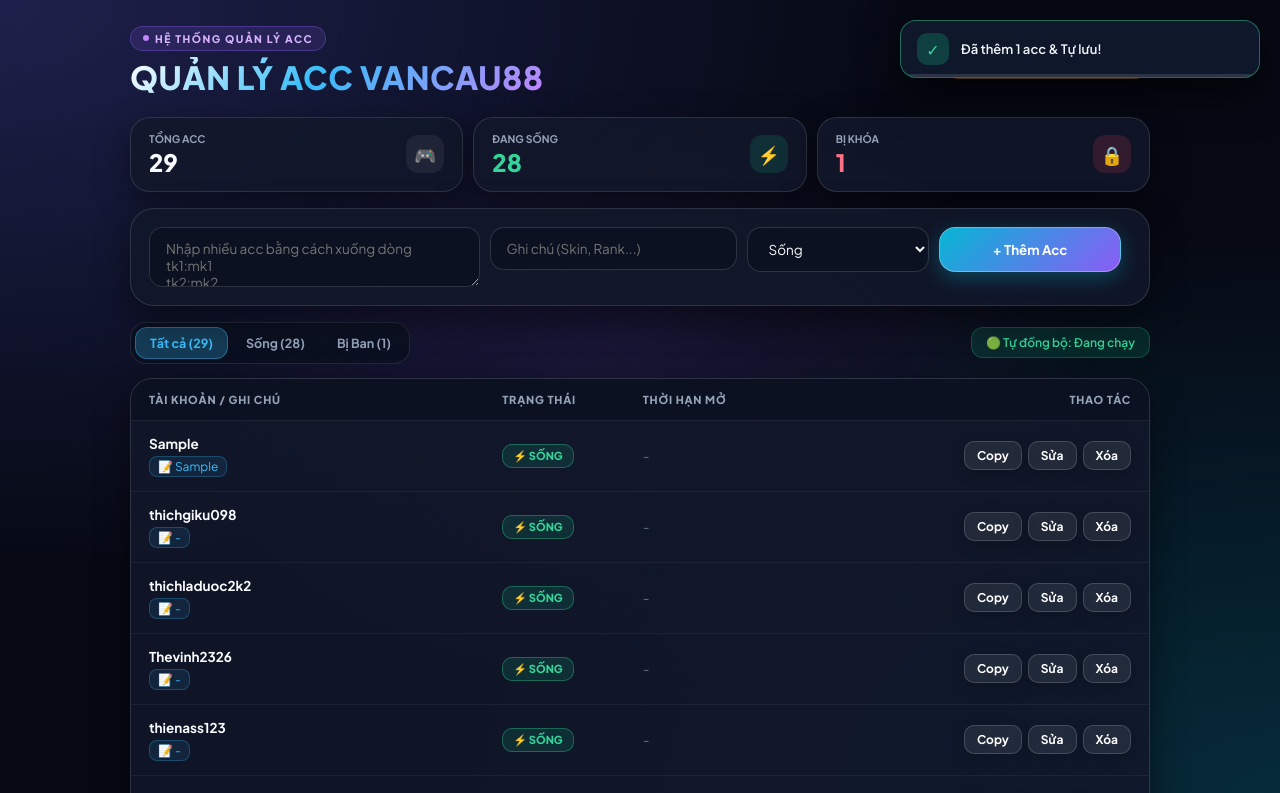
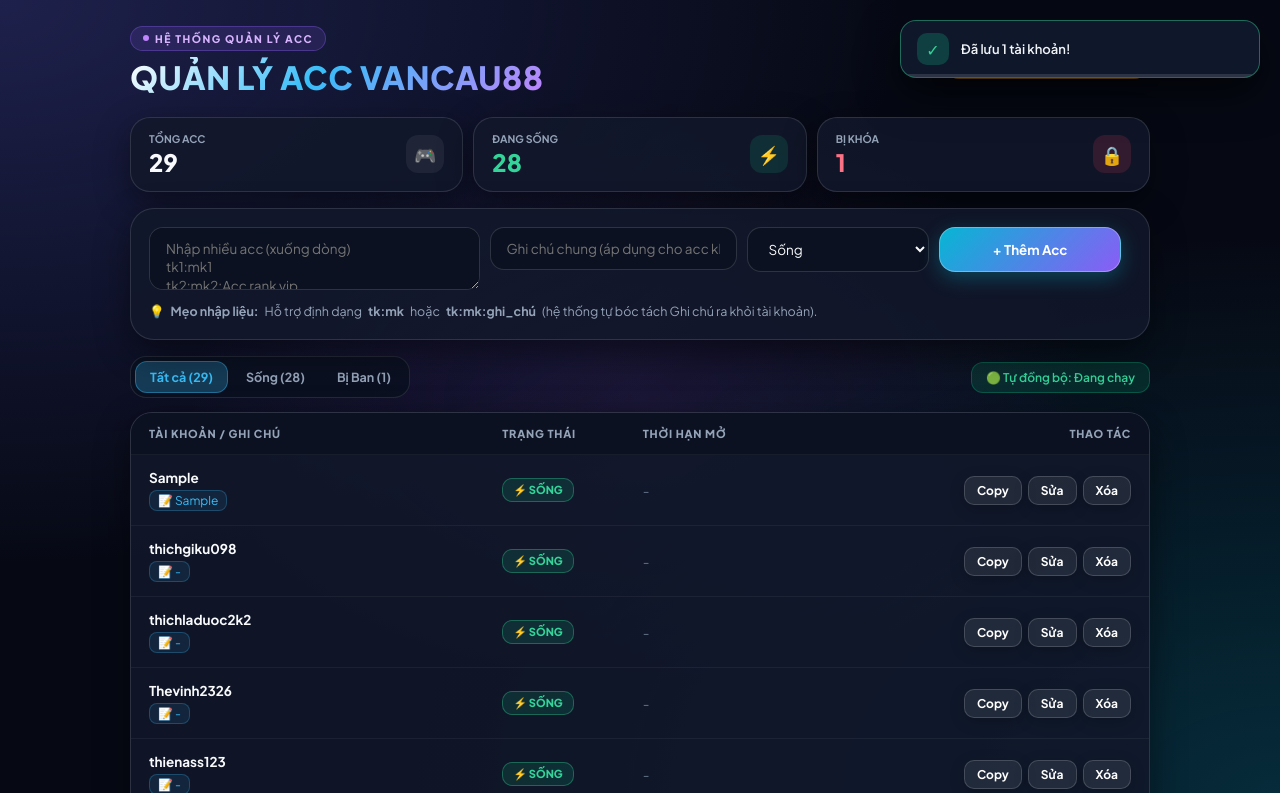
Before and after one commit to dusi146/lq, a plain HTML site: page index.html in a window 1280 px wide. Both pictures are taken after typing "Sample", "Sample" into the empty fields and a click on the button "+ Thêm Acc". Shown: the top 793 px of the page. Drawn offline with Linux system fonts and the light colour scheme.

Commit message:
Update index.html

```diff
--- a/index.html
+++ b/index.html
@@ -89,8 +89,12 @@
         }
         input:focus, select:focus, textarea:focus { border-color: #38bdf8; background: #0f172a; }
         select option { background: #0b1120; color: #fff; }
-        textarea { resize: vertical; min-height: 45px; }
+        textarea { resize: vertical; min-height: 45px; line-height: 1.4; }
         .btn-add { padding: 13px 22px; white-space: nowrap; height: 45px; }
+
+        .hint {
+            font-size: 12.5px; color: #94a3b8; margin-top: 12px; display: flex; align-items: center; gap: 6px; line-height: 1.5;
+        }
 
         .toolbar { display: flex; justify-content: space-between; align-items: center; margin-bottom: 14px; flex-wrap: wrap; gap: 10px; }
         .filter-group { display: flex; background: rgba(11, 17, 32, 0.8); padding: 4px; border-radius: 16px; border: 1px solid rgba(255,255,255,0.1); gap: 4px; }
@@ -211,14 +215,17 @@
         <div class="card-form liquid-glass">
             <form id="accForm" onsubmit="handleAdd(event)">
                 <div class="form-grid">
-                    <textarea id="accInfo" placeholder="Nhập nhiều acc bằng cách xuống dòng&#10;tk1:mk1&#10;tk2:mk2" required></textarea>
-                    <input type="text" id="accNote" placeholder="Ghi chú (Skin, Rank...)" autocomplete="off">
+                    <textarea id="accInfo" placeholder="Nhập nhiều acc (xuống dòng)&#10;tk1:mk1&#10;tk2:mk2:Acc rank vip" required></textarea>
+                    <input type="text" id="accNote" placeholder="Ghi chú chung (áp dụng cho acc không có ghi chú)" autocomplete="off">
                     <select id="accStatus" onchange="toggleDateInput('accStatus', 'unbanDate')">
                         <option value="sống">Sống</option>
                         <option value="ban">Bị Ban</option>
                     </select>
                     <input type="text" id="unbanDate" placeholder="Mở ban (100826)" style="display: none;" onblur="formatDateInput(this)">
                     <button type="submit" class="btn-liquid btn-primary-liquid btn-add">+ Thêm Acc</button>
+                </div>
+                <div class="hint">
+                    💡 <b>Mẹo nhập liệu:</b> Hỗ trợ định dạng <b>tk:mk</b> hoặc <b>tk:mk:ghi_chú</b> (hệ thống tự bóc tách Ghi chú ra khỏi tài khoản).
                 </div>
             </form>
         </div>
@@ -454,7 +461,6 @@
             }
         }
 
-        // Auto Unban logic (Kiểm tra xem quá hạn chưa thì mở Sống)
         function checkAutoUnban() {
             const today = new Date(); today.setHours(0,0,0,0);
             let updated = false;
@@ -499,7 +505,6 @@
                 } catch (e) {}
             }
 
-            // Xử lý auto unban cục bộ sau khi đã pull xong
             if (checkAutoUnban()) {
                 saveAndSync();
             }
@@ -531,11 +536,11 @@
             }
         }
 
-        // Chức năng thêm nhiều tài khoản bằng dấu xuống dòng
+        // --- XỬ LÝ TÁCH CHUỖI NHẬP ---
         function handleAdd(e) {
             e.preventDefault();
             const accText = document.getElementById('accInfo').value.trim();
-            const accNote = document.getElementById('accNote').value.trim();
+            const globalNote = document.getElementById('accNote').value.trim();
             const status = document.getElementById('accStatus').value;
             let dateVal = document.getElementById('unbanDate').value.trim();
             if (status === 'ban') dateVal = formatRawDate(dateVal);
@@ -544,17 +549,27 @@
             let addedCount = 0;
 
             lines.forEach((line, idx) => {
-                const accInfo = line.trim();
-                if (!accInfo) return;
+                let rawLine = line.trim();
+                if (!rawLine) return;
 
-                const uname = extractUsername(accInfo);
+                let finalAcc = rawLine;
+                let finalNote = globalNote;
+
+                // Nếu có định dạng tk:mk:ghichu (Cắt 2 cụm đầu làm tk:mk, phần còn lại làm Ghi chú)
+                const parts = rawLine.split(':');
+                if (parts.length >= 3) {
+                    finalAcc = parts[0].trim() + ':' + parts[1].trim();
+                    finalNote = parts.slice(2).join(':').trim(); // Lấy tất cả chữ sau dấu : thứ 2
+                }
+
+                const uname = extractUsername(finalAcc);
                 const existIndex = accounts.findIndex(item => extractUsername(item.acc) === uname);
                 if (existIndex !== -1) accounts.splice(existIndex, 1);
 
                 accounts.unshift({
-                    id: Date.now() + idx, // Đảm bảo ID không trùng
-                    acc: accInfo,
-                    note: accNote,
+                    id: Date.now() + idx,
+                    acc: finalAcc,
+                    note: finalNote,
                     status: status,
                     unbanDate: status === 'ban' ? (dateVal || 'Chưa rõ') : '-',
                     autoUnbanned: false
@@ -566,7 +581,7 @@
                 saveAndSync();
                 document.getElementById('accForm').reset();
                 toggleDateInput('accStatus', 'unbanDate');
-                showCustomToast(`Đã thêm ${addedCount} acc & Tự lưu!`, 'success');
+                showCustomToast(`Đã lưu ${addedCount} tài khoản!`, 'success');
             }
         }
 
@@ -598,17 +613,17 @@
             item.status = document.getElementById('editStatus').value;
             let dateVal = document.getElementById('editDate').value.trim();
             item.unbanDate = item.status === 'ban' ? (formatRawDate(dateVal) || 'Chưa rõ') : '-';
-            item.autoUnbanned = false; // Reset cờ vừa mở
+            item.autoUnbanned = false;
 
             closeEditModal();
             saveAndSync();
-            showCustomToast('Đã cập nhật & Tự động lưu!', 'success');
+            showCustomToast('Đã cập nhật!', 'success');
         }
 
         function deleteAcc(id) {
             accounts = accounts.filter(item => item.id !== id);
             saveAndSync();
-            showCustomToast('Đã xóa & Tự động lưu!', 'warn');
+            showCustomToast('Đã xóa!', 'warn');
         }
 
         function copyAcc(text) {
@@ -624,7 +639,7 @@
         }
 
         function saveAndSync() {
-            checkAutoUnban(); // Luôn ktra xem có acc nào vừa đến hạn không
+            checkAutoUnban();
             localStorage.setItem('vancau88_accounts', JSON.stringify(accounts));
             render();
             syncToGitHub();
@@ -677,10 +692,8 @@
 
         render();
 
-        // 1. Kéo dữ liệu về ngay khi vừa mở web
         autoPullData();
 
-        // 2. CƠ CHẾ THÔNG MINH: Chỉ kéo dữ liệu khi bật sáng màn hình hoặc mở lại Tab
         document.addEventListener("visibilitychange", () => {
             if (document.visibilityState === "visible") {
                 setSyncStatus('🔄 Đang kiểm tra dữ liệu mới...', true);
@@ -688,7 +701,6 @@
             }
         });
 
-        // 3. Đồng bộ ngầm định kỳ mỗi 60 giây (Chống lag web, chống khóa API)
         setInterval(() => {
             if (document.visibilityState === "visible") {
                 autoPullData();
```
